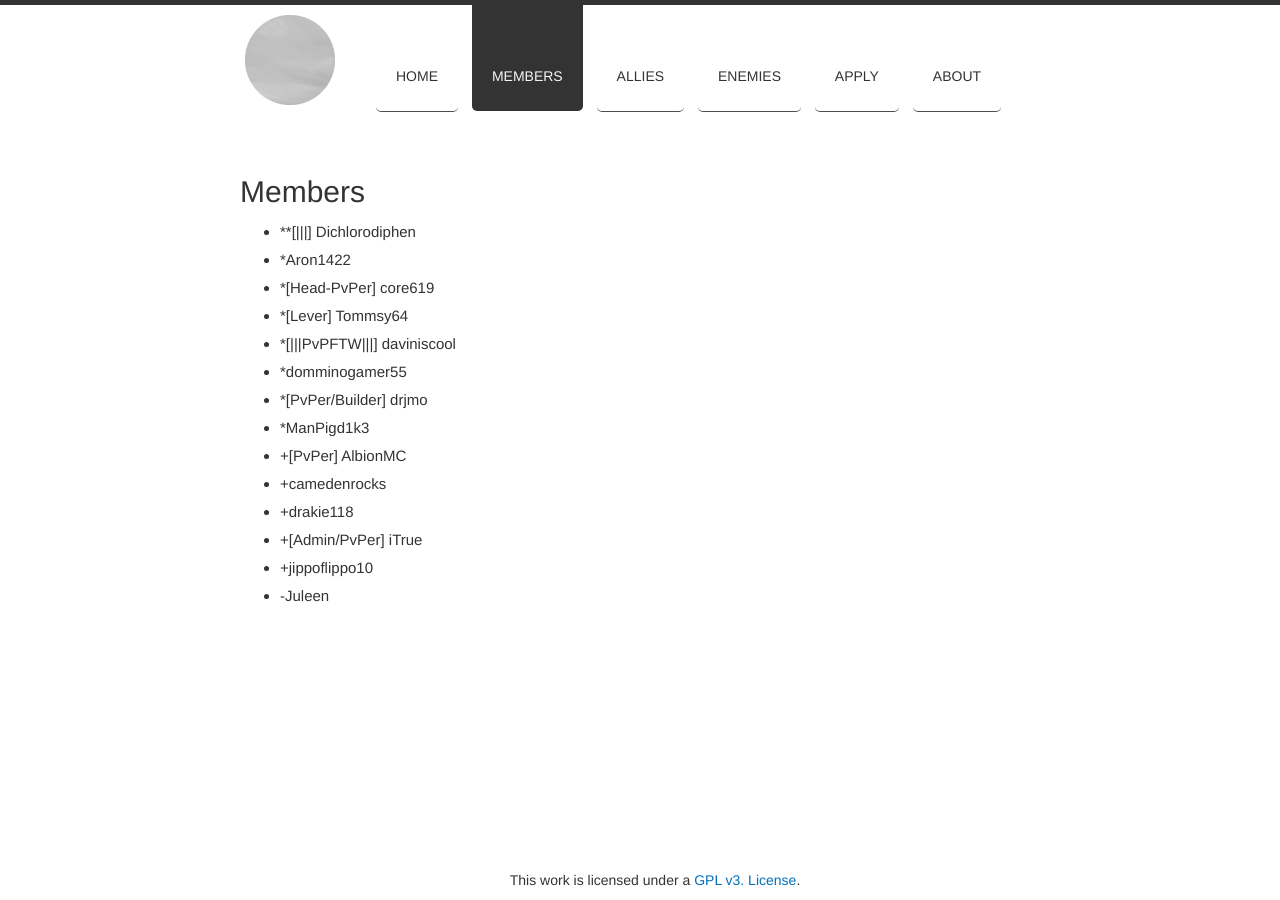
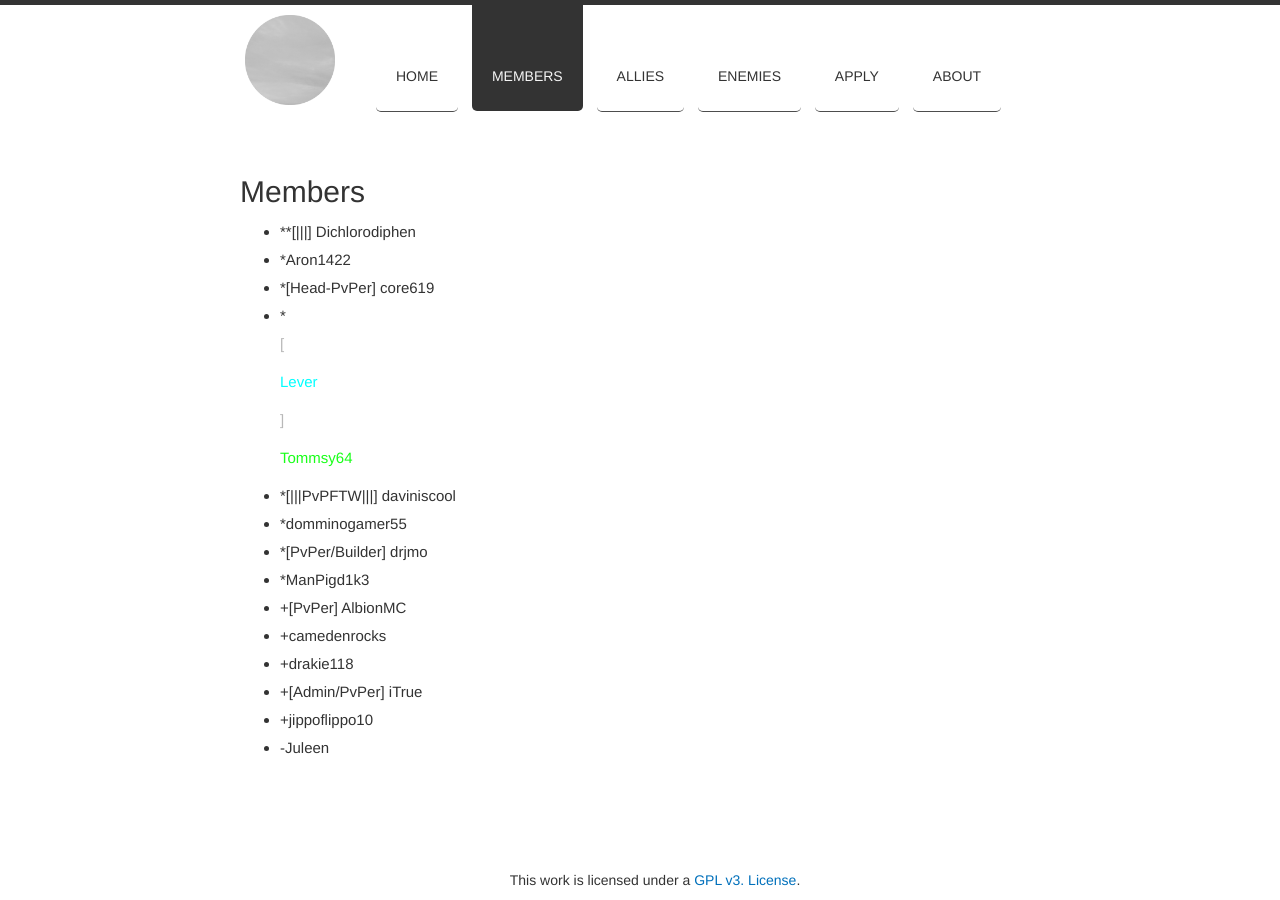
Before and after one commit to Tommsy64/invictus, a Jekyll site: the page built from faction/members/index.html, in a window 1280 px wide. Built offline with Jekyll 4.4.1, drawn with Linux system fonts in a browser that asks for light colours; nearby versions of some CDN libraries; Markdown is read by kramdown in place of the engine named in the settings.

```diff
--- a/faction/members/index.html
+++ b/faction/members/index.html
@@ -7,7 +7,7 @@ title: Members
 	<li>**[|||] Dichlorodiphen</li>
 	<li>*Aron1422</li>
 	<li>*[Head-PvPer] core619</li>
-	<li>*[Lever] Tommsy64</li>
+	<li>*<p id="c7">[</p><p id="cb">Lever</p><p id="c7">]</p> <p id=ca>Tommsy64</p></li>
 	<li>*[|||PvPFTW|||] daviniscool</li>
 	<li>*domminogamer55</li>
 	<li>*[PvPer/Builder] drjmo</li>
```
